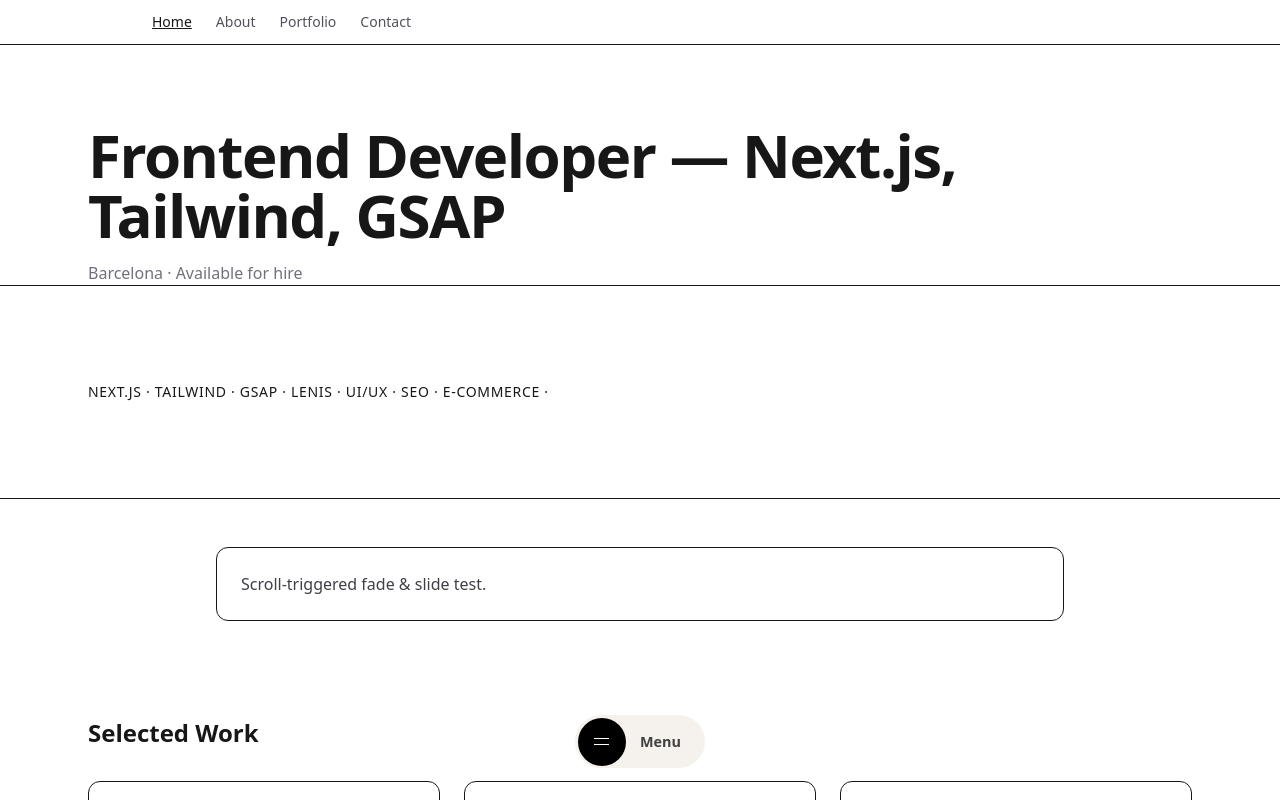
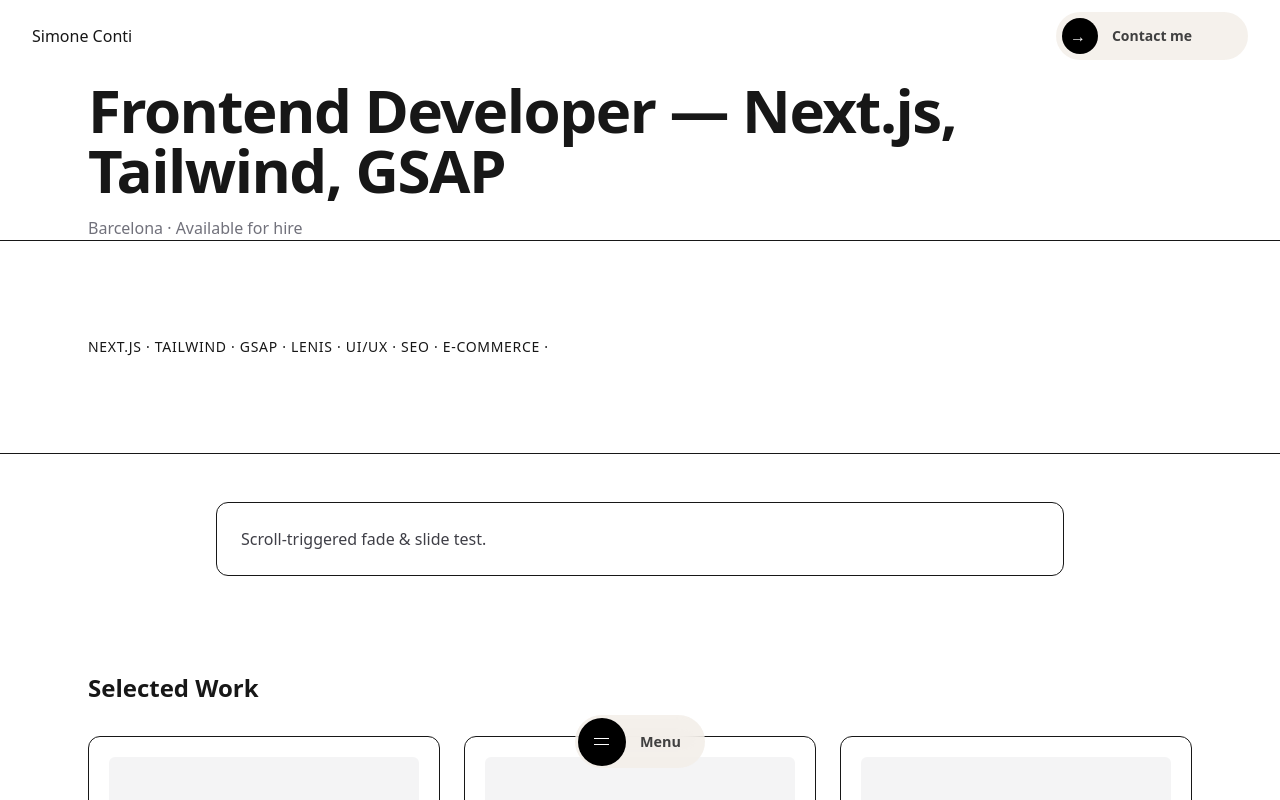
Before and after one commit to simonecontidev/simoneconti-work, a Next.js app: page / in a window 1280 px wide. Shown: the top 800 px of the page. Built offline with nearby package versions, Linux system fonts and the light colour scheme; a web font is replaced by a local one.

Commit message:
feat(topbar): sticky TopBar with GSAP hide-on-scroll and AnimatedButton; replace legacy Header
Signed-off-by: simonecontidev <barriotropical@gmail.com>

```diff
--- a/app/layout.tsx
+++ b/app/layout.tsx
@@ -1,6 +1,7 @@
 import type { Metadata } from "next";
 import "./globals.css";
-import Header from "@/components/Header";
+import TopBar from "@/components/TopBar";
+
 import SmoothScroll from "@/components/SmoothScroll";
 import GsapSetup from "@/components/GsapSetup";
 import Footer from "@/components/Footer/Footer";
@@ -25,7 +26,7 @@ export default function RootLayout({ children }: { children: React.ReactNode })
       <body className="antialiased">
         <GsapSetup />
         <SmoothScroll>
-          <Header />
+           <TopBar />
                   <SiteChrome>{children}
                     <Nav />
                   </SiteChrome>
--- /dev/null
+++ b/components/TopBar.tsx
@@ -0,0 +1,76 @@
+"use client";
+
+import { useEffect, useRef } from "react";
+import Image from "next/image";
+import useViewTransition from "@/hooks/useViewTransition";
+import AnimatedButton from "@/components/ui/AnimatedButton";
+import { useGsapRegister } from "@/lib/gsap";
+
+export default function TopBar() {
+  const barRef = useRef<HTMLDivElement | null>(null);
+  const { navigateWithTransition } = useViewTransition();
+  const { gsap, ScrollTrigger } = useGsapRegister();
+
+  // Hide on scroll (down hides, up shows)
+  useEffect(() => {
+    const el = barRef.current;
+    if (!el) return;
+
+    gsap.set(el, { y: 0 });
+
+    let last = window.scrollY;
+    let ticking = false;
+
+    const onScroll = () => {
+      if (ticking) return;
+      ticking = true;
+
+      requestAnimationFrame(() => {
+        const cur = window.scrollY;
+        const dir = cur > last ? 1 : -1;
+
+        if (dir === 1 && cur > 50) {
+          gsap.to(el, { y: -el.offsetHeight, duration: 1, ease: "power4.out" });
+        } else if (dir === -1) {
+          gsap.to(el, { y: 0, duration: 1, ease: "power4.out" });
+        }
+
+        last = cur;
+        ticking = false;
+      });
+    };
+
+    window.addEventListener("scroll", onScroll, { passive: true });
+    return () => window.removeEventListener("scroll", onScroll);
+  }, [gsap]);
+
+  // Ensure reset on mount/update
+  useEffect(() => {
+    if (barRef.current) gsap.set(barRef.current, { y: 0 });
+  }, [gsap]);
+
+  return (
+    <div
+      ref={barRef}
+      className="fixed inset-x-0 top-0 z-50 flex items-center justify-between px-6 py-3 backdrop-blur md:px-8"
+    >
+      {/* Logo */}
+      <button
+        aria-label="Go to Home"
+        onClick={() => navigateWithTransition("/")}
+        className="inline-flex items-center justify-center"
+      >
+        {/* usa la tua immagine; fallback a un dot */}
+        {/* <Image src="/logos/terrene-logo-symbol.png" alt="Logo" width={32} height={32} /> */}
+        <h1>Simone Conti</h1>
+      </button>
+
+      {/* CTA */}
+      <AnimatedButton
+        label="Contact me"
+        route="/contact"
+        onClick={() => navigateWithTransition("/contact")}
+      />
+    </div>
+  );
+}
--- /dev/null
+++ b/components/ui/AnimatedButton.tsx
@@ -0,0 +1,31 @@
+"use client";
+
+type AnimatedButtonProps = {
+  label: string;
+  route: string;
+  onClick?: () => void;
+};
+
+export default function AnimatedButton({ label, route, onClick }: AnimatedButtonProps) {
+  return (
+    <button
+      type="button"
+      onClick={onClick}
+      aria-label={label}
+      className="group relative inline-flex h-12 w-48 items-center justify-start rounded-full bg-[rgba(242,237,230,0.75)] px-2 backdrop-blur-md"
+    >
+      {/* circle */}
+      <span className="absolute left-1.5 top-1.5 grid h-9 w-9 place-items-center rounded-full bg-black transition-[width] duration-500 ease-[cubic-bezier(0.65,0,0.076,1)] group-hover:w-[calc(100%-12px)]" />
+      {/* icon (chevron) */}
+      <span className="pointer-events-none absolute left-3.5 top-1/2 -translate-y-1/2 text-white transition-transform duration-500 ease-[cubic-bezier(0.65,0,0.076,1)] group-hover:translate-x-3">
+        →
+      </span>
+      {/* label */}
+      <span className="relative mx-auto font-sans text-sm font-semibold text-neutral-700 transition-colors duration-500 ease-[cubic-bezier(0.65,0,0.076,1)] group-hover:text-white">
+        {label}
+      </span>
+      {/* route (visually hidden, utile per a11y/debug) */}
+      <span className="sr-only">{route}</span>
+    </button>
+  );
+}
```
